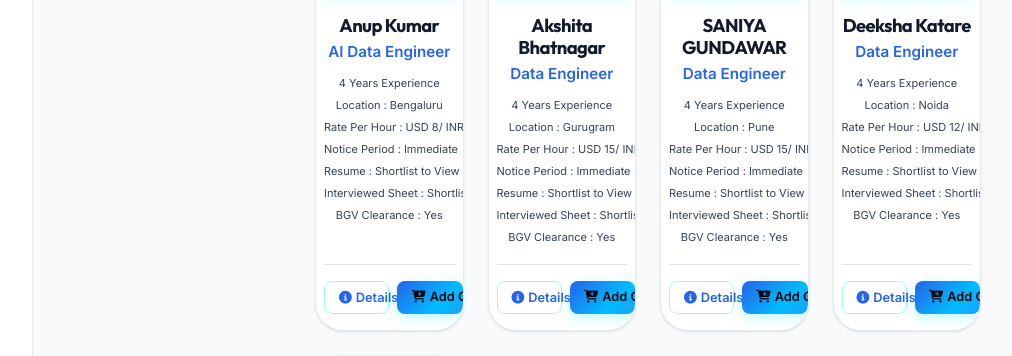
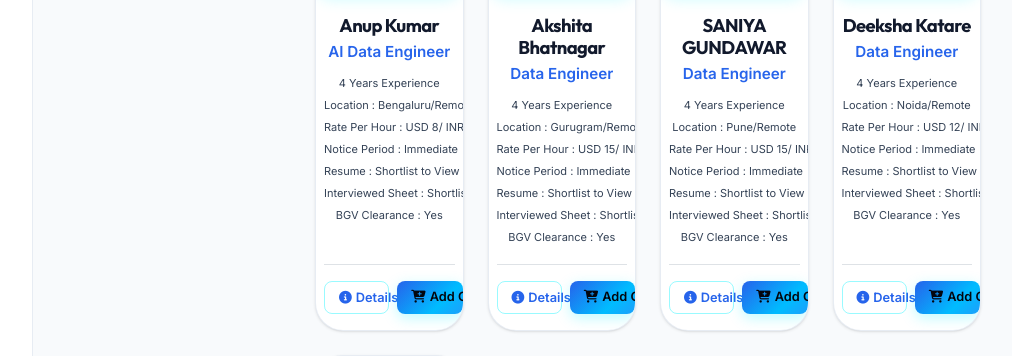
Before and after one commit to saichandramouli/talent-portal, a Django app: page /clients/dashboard/ in a window 1280 px wide. Shown: the part 3234-3590 px from the top of the page, without its empty margins (247-1259 px from the left). Run offline with Django 5.2, Linux system fonts and the light colour scheme; a user stored in the database is signed in; data comes from the database, SQL or seed files in the repository.

Commit message:
updated location in profile cardsat the client dashboard

```diff
--- a/templates/clients/client_dashboard.html
+++ b/templates/clients/client_dashboard.html
@@ -126,7 +126,7 @@
                                 <!-- Profile Details -->
                                 <div class="text-muted small lh-lg" style="color: #334155 !important; font-size: 11px;">
                                     <div class="text-nowrap">{{ candidate.years_of_experience }} Years Experience</div>
-                                    <div class="text-nowrap">Location : {{ candidate.location }}</div>
+                                    <div class="text-nowrap">Location : {{ candidate.location }}{% if "remote" not in candidate.location|lower %}/Remote{% endif %}</div>
                                     <div class="text-nowrap">Rate Per Hour : USD {{ candidate.rate_card|floatformat:0 }}/ INR {{ candidate.rate_card_inr }}</div>
                                     <div class="text-nowrap">Notice Period : {{ candidate.availability }}</div>
                                     <div class="text-nowrap">Resume : Shortlist to View</div>
```
